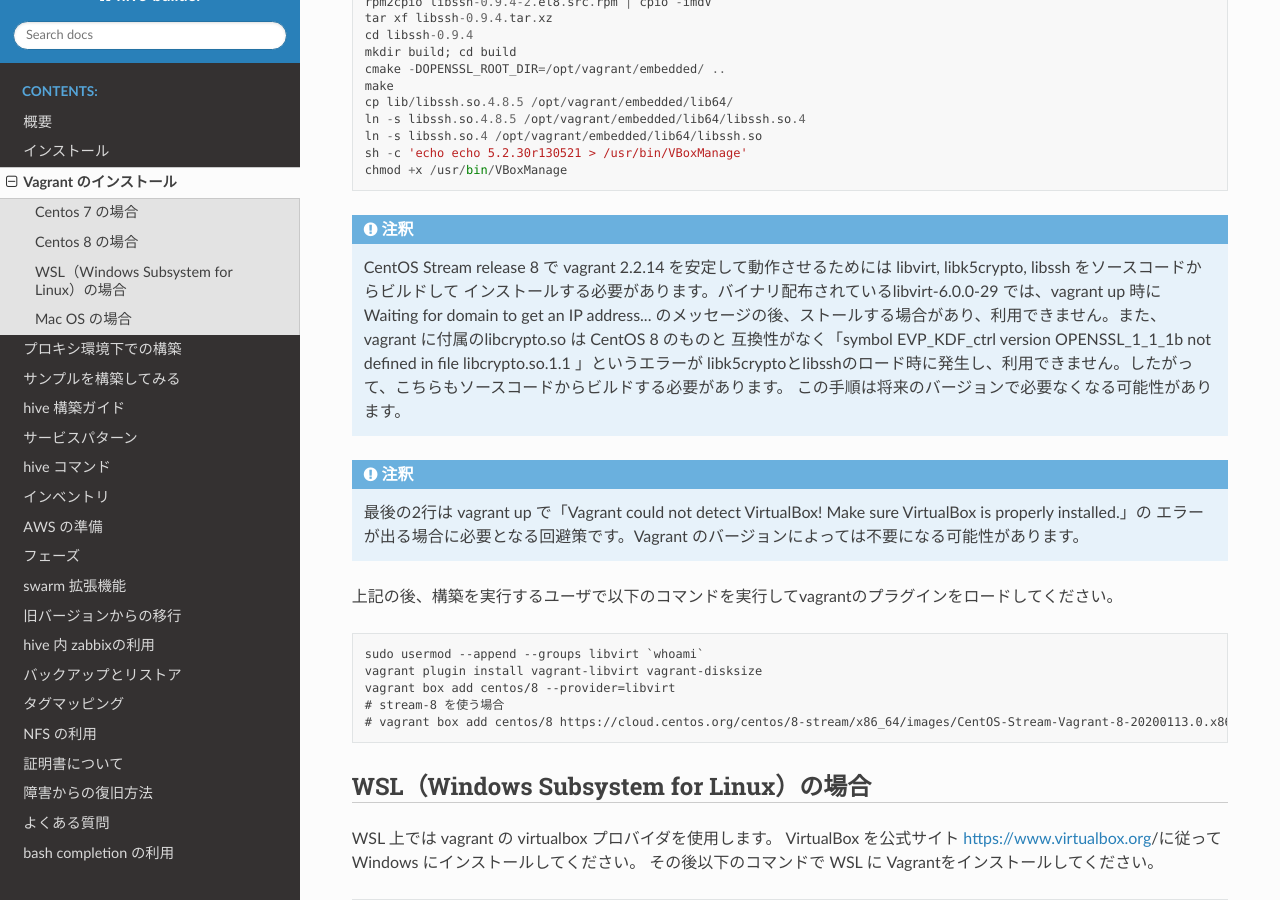
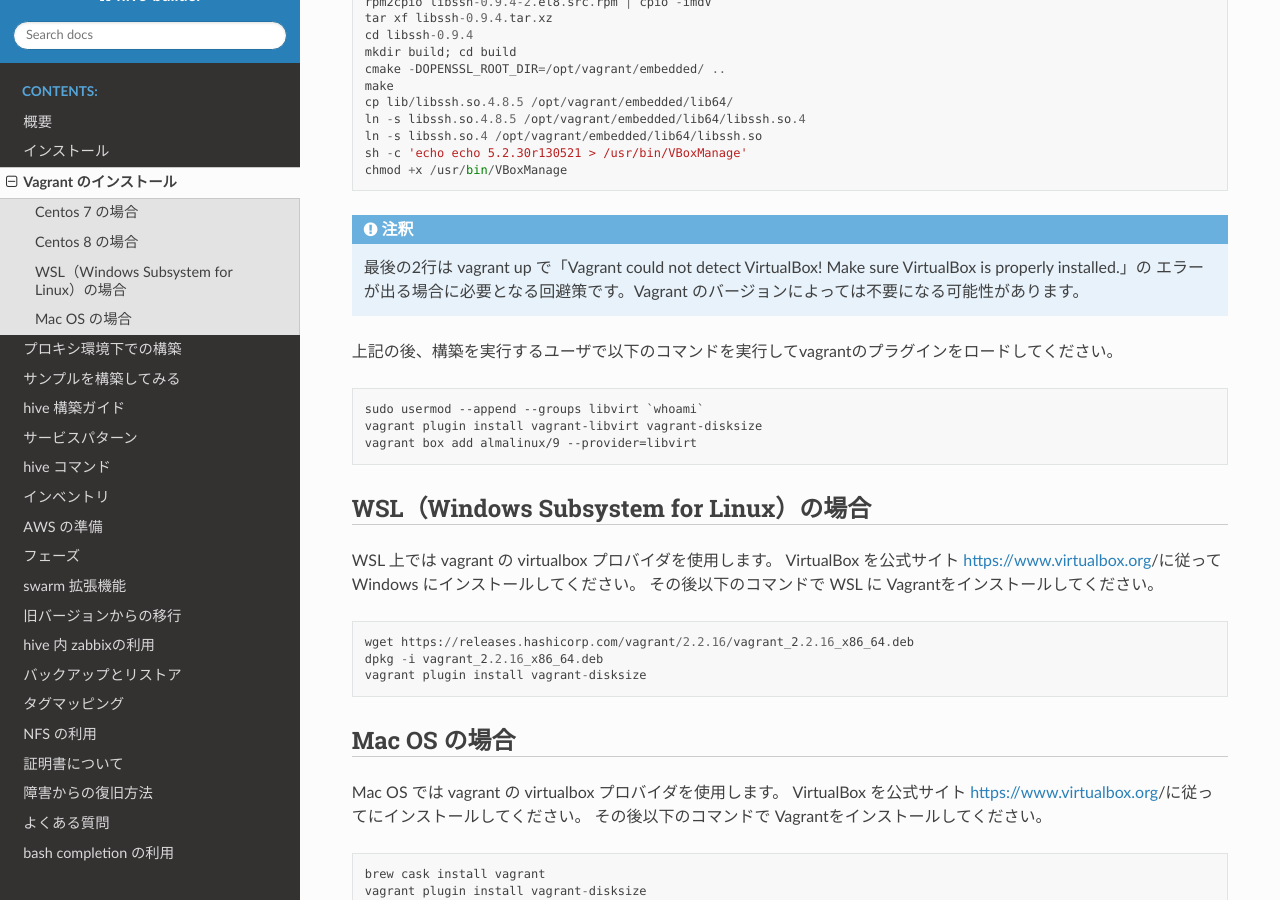
Before and after one commit to procube-open/hive-builder, a Sphinx documentation site: the page built from docs/vagrant.rst, in a window 1280 px wide and 900 px high, scrolled down 2084 px. Built offline with Sphinx 7.4.7 and the Read the Docs theme 2.0.0, drawn with Linux system fonts in a browser that asks for light colours; some of the changed text lies outside the part shown.

Commit message:
fix docs of vagrant

```diff
--- a/docs/vagrant.rst
+++ b/docs/vagrant.rst
@@ -44,7 +44,7 @@
 
     vagrant plugin install vagrant-libvirt
     vagrant plugin install vagrant-disksize
-    vagrant box add centos/8 --provider=libvirt
+    vagrant box add almalinux/9 --provider=libvirt
     sudo usermod --append --groups libvirt `whoami`
 
 .. note::
@@ -110,16 +110,6 @@
 
 .. note::
 
-    CentOS Stream release 8 で vagrant 2.2.14 を安定して動作させるためには libvirt, libk5crypto, libssh をソースコードからビルドして
-    インストールする必要があります。バイナリ配布されているlibvirt-6.0.0-29 では、vagrant up 時に Waiting for domain to get an IP address...
-    のメッセージの後、ストールする場合があり、利用できません。また、 vagrant に付属のlibcrypto.so は CentOS 8 のものと
-    互換性がなく「symbol EVP_KDF_ctrl version OPENSSL_1_1_1b not defined in file libcrypto.so.1.1 」というエラーが
-    libk5cryptoとlibsshのロード時に発生し、利用できません。したがって、こちらもソースコードからビルドする必要があります。
-    この手順は将来のバージョンで必要なくなる可能性があります。
-
-
-.. note::
-
     最後の2行は vagrant up で「Vagrant could not detect VirtualBox! Make sure VirtualBox is properly installed.」の
     エラーが出る場合に必要となる回避策です。Vagrant のバージョンによっては不要になる可能性があります。
 
@@ -129,9 +119,7 @@
 
     sudo usermod --append --groups libvirt `whoami`
     vagrant plugin install vagrant-libvirt vagrant-disksize
-    vagrant box add centos/8 --provider=libvirt
-    # stream-8 を使う場合
-    # vagrant box add centos/8 https://cloud.centos.org/centos/8-stream/x86_64/images/CentOS-Stream-Vagrant-8-20200113.0.x86_64.vagrant-libvirt.box
+    vagrant box add almalinux/9 --provider=libvirt
 
 WSL（Windows Subsystem for Linux）の場合
 ----------------------------------------------
```
